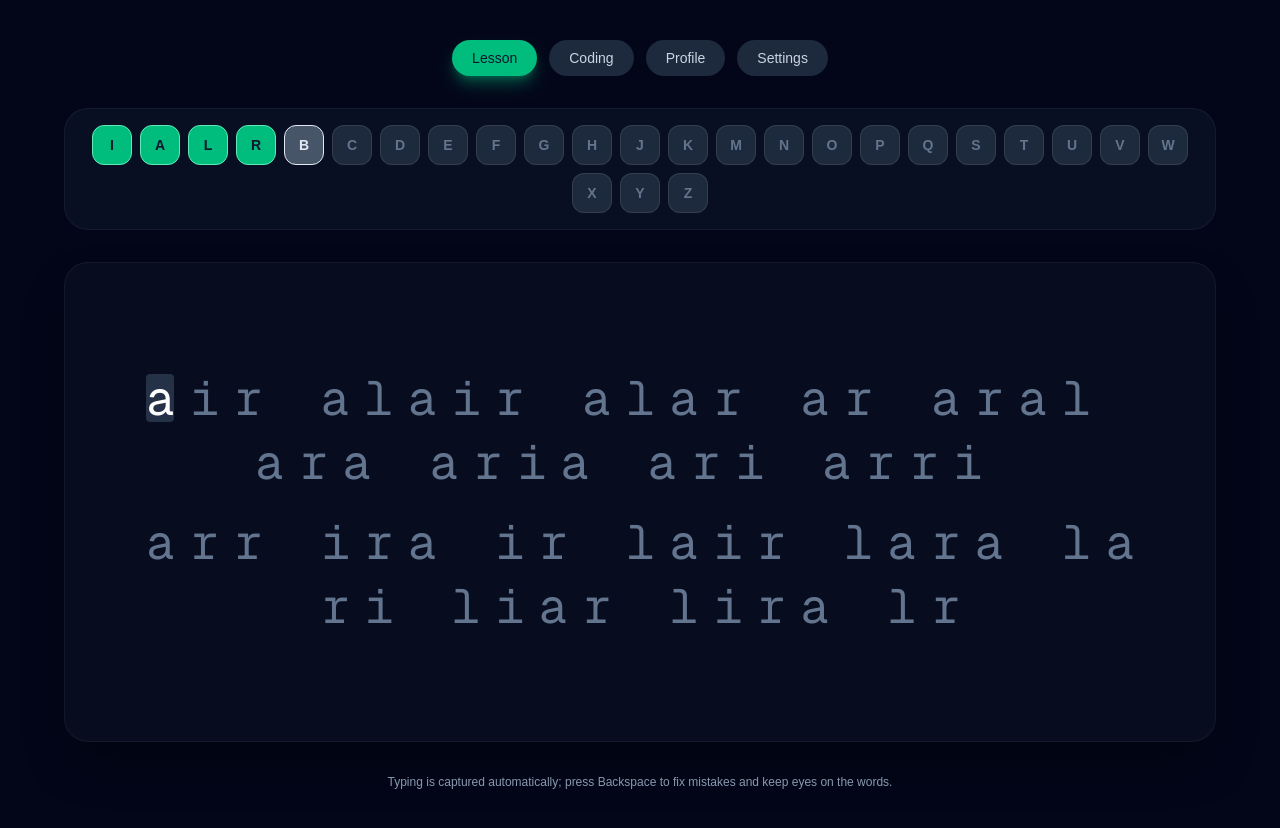
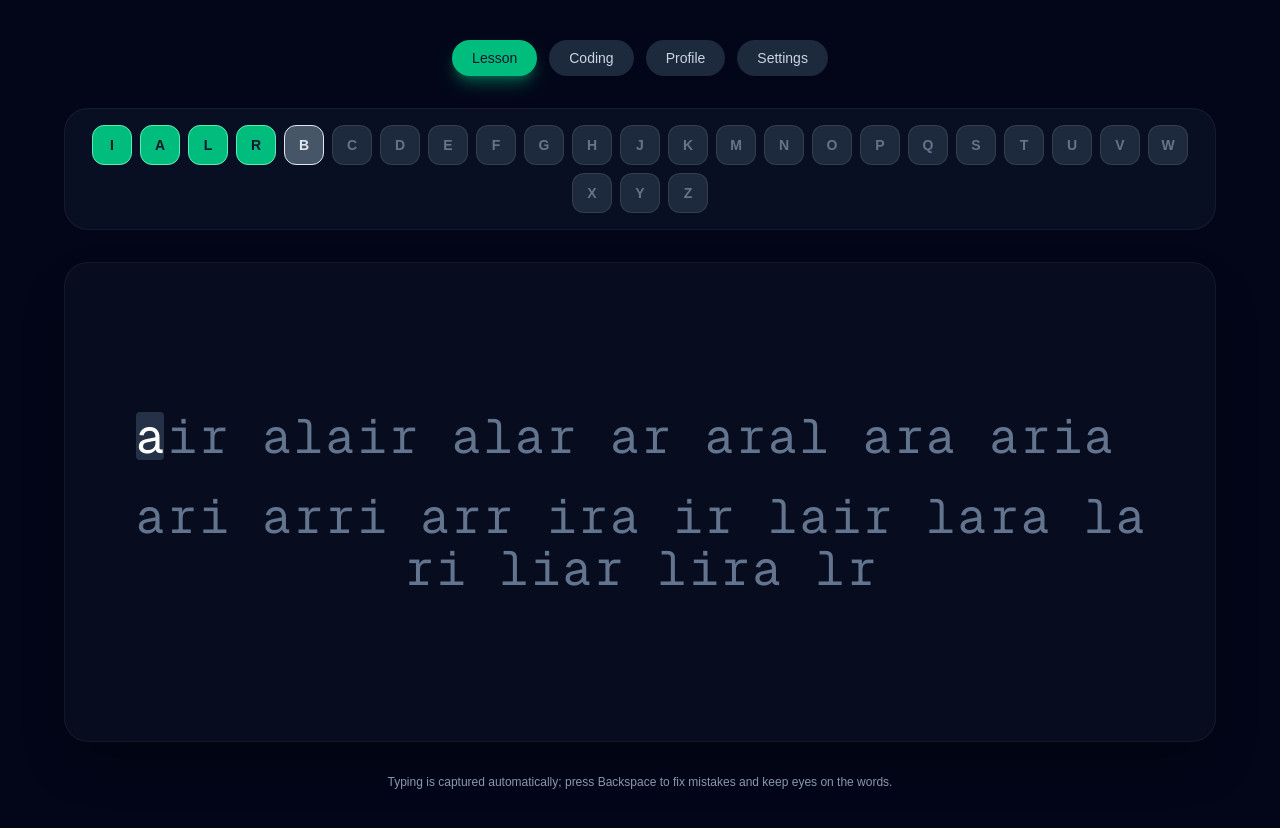
Before and after one commit to JordanStuckings/type-practice, a Next.js app: page / in a window 1280 px wide. Built offline with nearby package versions, Linux system fonts and the light colour scheme.

Commit message:
fix prompt sizing

```diff
--- a/app/page.js
+++ b/app/page.js
@@ -1,6 +1,6 @@
 "use client";
 
-import { useCallback, useEffect, useMemo, useRef, useState } from "react";
+import { useCallback, useEffect, useLayoutEffect, useMemo, useRef, useState } from "react";
 import { SNIPPET_LIBRARY, SUPPORTED_LANGUAGES } from "./snippetLibrary";
 
 const INITIAL_LETTERS = ["i", "a", "l", "r"];
@@ -130,27 +130,6 @@ const buildLessonWords = (letters, seed, dictionary) => {
   return selection;
 };
 
-const computeLineBreakIndex = (text) => {
-  if (!text) return 0;
-  const midpoint = Math.floor(text.length / 2);
-  const forward = text.indexOf(" ", midpoint);
-  const backward = text.lastIndexOf(" ", midpoint);
-
-  if (forward === -1 && backward === -1) {
-    return text.length;
-  }
-
-  if (forward === -1) {
-    return backward + 1;
-  }
-
-  if (backward === -1) {
-    return forward + 1;
-  }
-
-  return forward - midpoint <= midpoint - backward ? forward + 1 : backward + 1;
-};
-
 const highlightLessonText = (target, typed, mistakeMap) =>
   Array.from(target).map((char, index) => {
     const typedChar = typed[index];
@@ -433,8 +412,6 @@ export default function Home() {
   );
 
   const lessonText = useMemo(() => lessonWords.join(" "), [lessonWords]);
-  const lineBreakIndex = useMemo(() => computeLineBreakIndex(lessonText), [lessonText]);
-
   const highlightedPrompt = useMemo(
     () => highlightLessonText(lessonText, userInput, mistakeMap),
     [lessonText, mistakeMap, userInput],
@@ -956,7 +933,6 @@ export default function Home() {
             <LessonSurface
               highlightedPrompt={highlightedPrompt}
               onClick={() => inputRef.current?.focus()}
-              lineBreakIndex={lineBreakIndex}
             />
             <p className="text-center text-xs text-slate-400">
               Typing is captured automatically; press Backspace to fix mistakes and keep eyes on the words.
@@ -1031,11 +1007,59 @@ function TabButton({ isActive, label, onClick }) {
   );
 }
 
-function LessonSurface({ highlightedPrompt, onClick, lineBreakIndex }) {
-  const breakPosition =
-    lineBreakIndex && lineBreakIndex < highlightedPrompt.length
-      ? lineBreakIndex
-      : highlightedPrompt.length;
+const PROMPT_LINE_CLASS =
+  "flex w-full flex-wrap justify-center gap-1 text-center font-mono text-4xl tracking-tight text-white sm:text-5xl";
+
+function LessonSurface({ highlightedPrompt, onClick }) {
+  const containerRef = useRef(null);
+  const measurementRef = useRef(null);
+  const [lineBreakIndex, setLineBreakIndex] = useState(() => highlightedPrompt.length);
+
+  const updateBreakIndex = useCallback(() => {
+    const measurement = measurementRef.current;
+    if (!measurement) {
+      setLineBreakIndex(highlightedPrompt.length);
+      return;
+    }
+    const characters = Array.from(measurement.children);
+    if (characters.length === 0) {
+      setLineBreakIndex(highlightedPrompt.length);
+      return;
+    }
+    const firstLineTop = characters[0].offsetTop;
+    let nextBreak = characters.length;
+    for (let i = 0; i < characters.length; i += 1) {
+      if (characters[i].offsetTop > firstLineTop + 0.5) {
+        nextBreak = i;
+        break;
+      }
+    }
+    setLineBreakIndex((current) => (current === nextBreak ? current : nextBreak));
+  }, [highlightedPrompt.length]);
+
+  useLayoutEffect(() => {
+    updateBreakIndex();
+  }, [highlightedPrompt, updateBreakIndex]);
+
+  useLayoutEffect(() => {
+    const target = containerRef.current;
+    if (!target) return undefined;
+    const handleResize = () => updateBreakIndex();
+    if (typeof window !== "undefined") {
+      window.addEventListener("resize", handleResize);
+    }
+    const resizeObserver =
+      typeof ResizeObserver !== "undefined" ? new ResizeObserver(() => updateBreakIndex()) : null;
+    resizeObserver?.observe(target);
+    return () => {
+      if (typeof window !== "undefined") {
+        window.removeEventListener("resize", handleResize);
+      }
+      resizeObserver?.disconnect();
+    };
+  }, [updateBreakIndex]);
+
+  const breakPosition = Math.min(Math.max(lineBreakIndex, 0), highlightedPrompt.length);
   const firstLine = highlightedPrompt.slice(0, breakPosition);
   const secondLine = highlightedPrompt.slice(breakPosition);
 
@@ -1044,15 +1068,17 @@ function LessonSurface({ highlightedPrompt, onClick, lineBreakIndex }) {
       className="relative flex min-h-[60vh] w-full items-center justify-center rounded-3xl border border-white/5 bg-slate-900/40 p-16 shadow-2xl shadow-black/40"
       onClick={onClick}
     >
-      <div className="flex w-full max-w-6xl flex-col items-center gap-8">
-        <p className="flex w-full flex-wrap justify-center gap-4 text-center font-mono text-4xl tracking-tight text-white sm:text-5xl">
-          {firstLine}
-        </p>
-        {secondLine.length > 0 ? (
-          <p className="flex w-full flex-wrap justify-center gap-4 text-center font-mono text-4xl tracking-tight text-white sm:text-5xl">
-            {secondLine}
+      <div ref={containerRef} className="relative flex w-full max-w-7xl flex-col items-center gap-8">
+        <div
+          aria-hidden="true"
+          className="pointer-events-none absolute inset-0 -z-10 flex w-full items-center justify-center opacity-0"
+        >
+          <p ref={measurementRef} className={PROMPT_LINE_CLASS}>
+            {highlightedPrompt}
           </p>
-        ) : null}
+        </div>
+        <p className={PROMPT_LINE_CLASS}>{firstLine}</p>
+        {secondLine.length > 0 ? <p className={PROMPT_LINE_CLASS}>{secondLine}</p> : null}
       </div>
     </section>
   );
```
